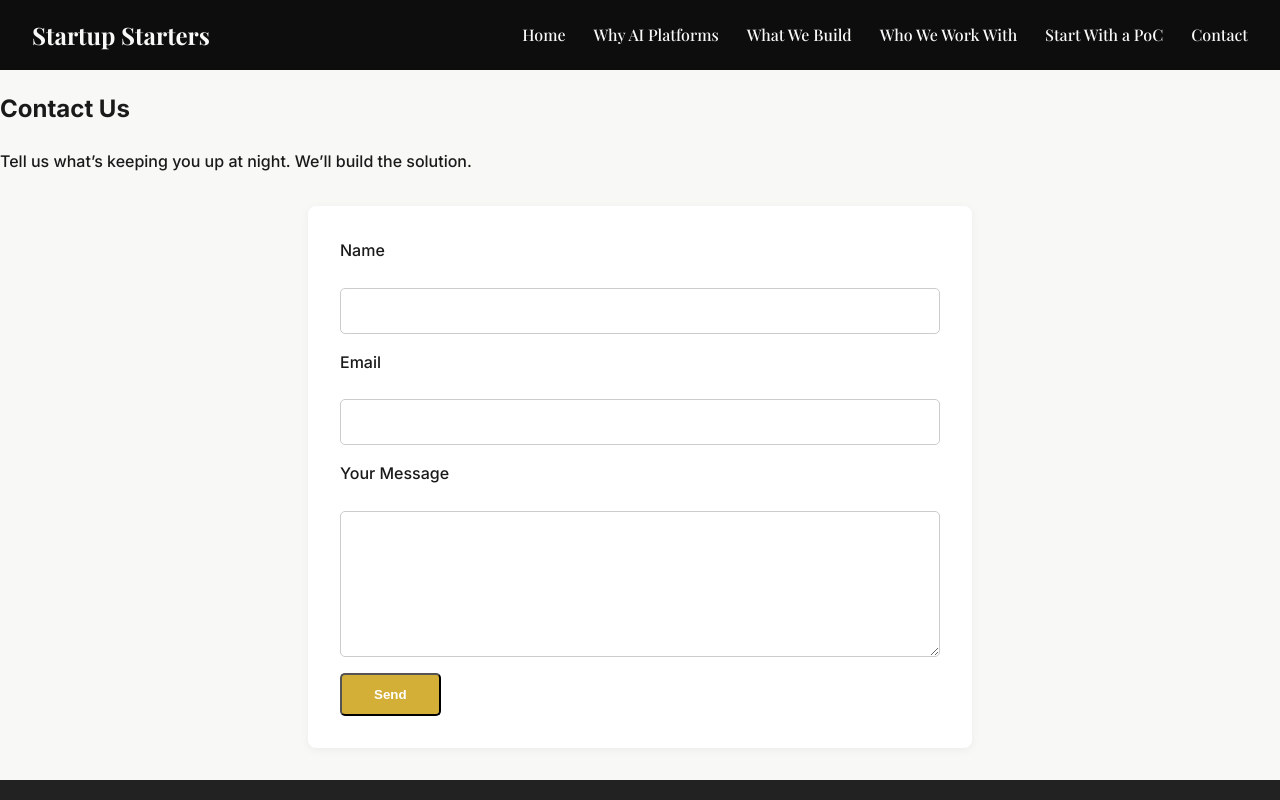
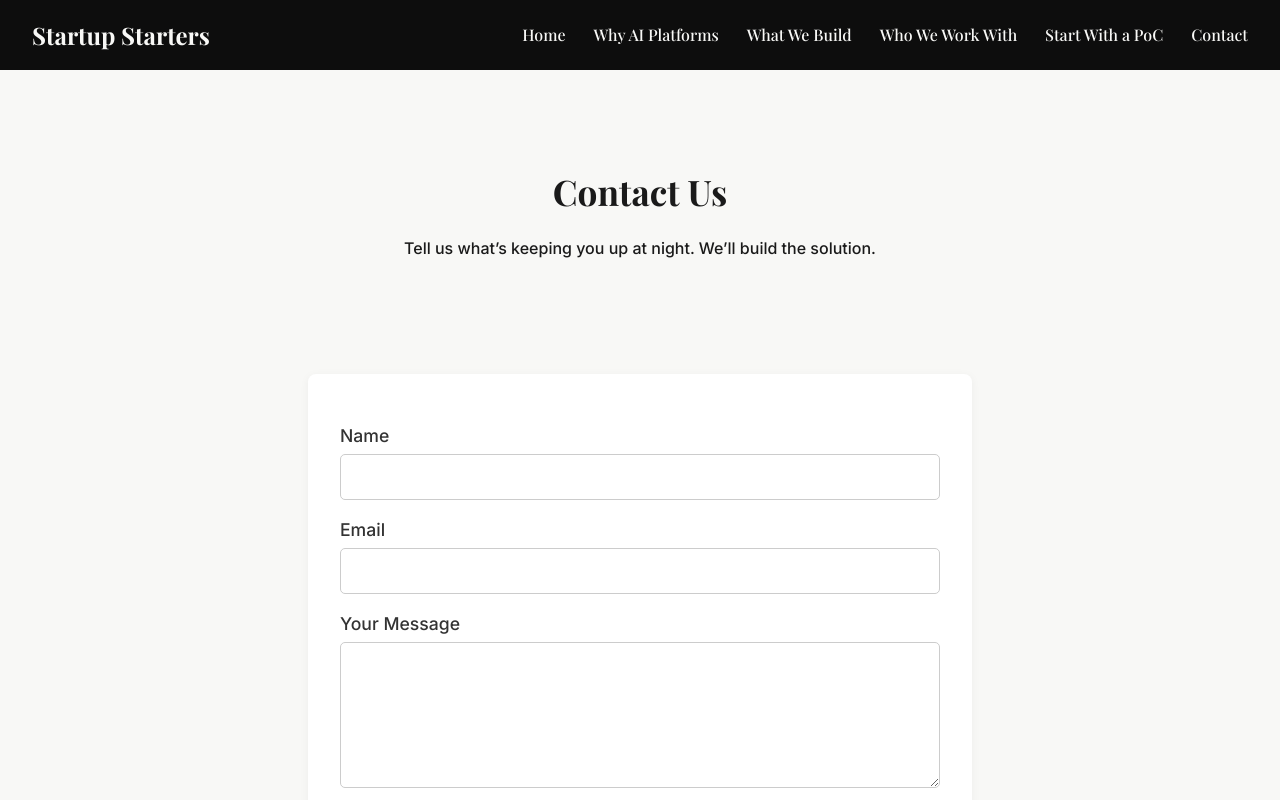
Before and after one commit to BlindingInsight/custom-agents, a plain HTML site: page contact.html in a window 1280 px wide. Shown: the top 800 px of the page. Drawn offline with nearby package versions, Linux system fonts and the light colour scheme.

Commit message:
Update style.css

```diff
--- a/style.css
+++ b/style.css
@@ -9,6 +9,7 @@ body {
   line-height: 1.6;
 }
 
+/* Navbar */
 .navbar {
   background-color: #0d0d0d;
   color: #f8f8f6;
@@ -35,6 +36,7 @@ body {
   font-weight: 700;
 }
 
+/* Hero */
 .hero {
   text-align: center;
   padding: 6rem 2rem;
@@ -60,22 +62,26 @@ body {
   text-decoration: none;
   border-radius: 5px;
   font-weight: 600;
+  display: inline-block;
 }
 
 .cta:hover {
   background-color: #b38e2d;
 }
 
+/* Value Props */
 .value-props {
   display: flex;
   justify-content: space-around;
   padding: 4rem 2rem;
   background-color: #f0f0ed;
+  flex-wrap: wrap;
 }
 
 .tile {
   flex: 1;
-  margin: 0 1rem;
+  min-width: 250px;
+  margin: 1rem;
   background-color: #ffffff;
   padding: 2rem;
   border-radius: 10px;
@@ -84,14 +90,33 @@ body {
   font-weight: 500;
 }
 
-.intro {
+/* Page Headers */
+.page-header {
+  text-align: center;
+  padding: 4rem 2rem 2rem;
+}
+
+.page-header h1 {
+  font-size: 2.2rem;
+  font-family: 'Playfair Display', serif;
+  margin-bottom: 0.5rem;
+}
+
+/* General Content */
+.content {
   max-width: 800px;
-  margin: 4rem auto;
-  padding: 0 2rem;
+  margin: 0 auto;
+  padding: 2rem;
   font-size: 1.1rem;
   color: #333;
 }
 
+.content h2 {
+  font-family: 'Playfair Display', serif;
+  margin-top: 2rem;
+}
+
+/* Quote Band */
 .quote-band {
   background-color: #0d0d0d;
   color: #f8f8f6;
@@ -102,6 +127,7 @@ body {
   font-style: italic;
 }
 
+/* Footer */
 footer {
   background-color: #222;
   color: #ccc;
@@ -119,21 +145,12 @@ footer a:hover {
   text-decoration: underline;
 }
 
-@media (max-width: 768px) {
-  .value-props {
-    flex-direction: column;
-  }
-
-  .tile {
-    margin-bottom: 2rem;
-  }
-
-  .hero h1 {
-    font-size: 2rem;
-  }
+.tagline {
+  font-style: italic;
+  margin-top: 0.5rem;
 }
 
-/* Contact Form Styles */
+/* Contact Form Styling */
 .contact-form {
   max-width: 600px;
   margin: 2rem auto;
@@ -143,26 +160,31 @@ footer a:hover {
   box-shadow: 0 2px 10px rgba(0,0,0,0.05);
   display: flex;
   flex-direction: column;
-  gap: 1rem;
 }
 
 .contact-form label {
+  margin-top: 1rem;
   font-weight: 500;
-  margin-bottom: 0.25rem;
+  display: block;
 }
 
 .contact-form input,
 .contact-form textarea {
-  background-color: #ffffff; /* explicitly white */
-  color: #1a1a1a; /* deep gray text */
-  border: 1px solid #ccc;
   font-family: 'Inter', sans-serif;
   font-size: 1rem;
   padding: 0.75rem;
   width: 100%;
   margin-top: 0.25rem;
+  border: 1px solid #ccc;
   border-radius: 5px;
   box-sizing: border-box;
+  background-color: #ffffff;
+  color: #1a1a1a;
+  display: block;
+}
+
+.contact-form textarea {
+  resize: vertical;
 }
 
 .contact-form input::placeholder,
@@ -176,11 +198,31 @@ footer a:hover {
   outline: none;
   border-color: #d4af37;
   box-shadow: 0 0 0 2px rgba(212, 175, 55, 0.15);
-  background-color: #ffffff; /* prevent dark inversion */
+  background-color: #ffffff;
   color: #1a1a1a;
 }
 
-.contact-form .cta {
-  width: fit-content;
+.contact-form button.cta {
+  margin-top: 1.5rem;
   align-self: flex-start;
 }
+
+/* Responsive */
+@media (max-width: 768px) {
+  .value-props {
+    flex-direction: column;
+    align-items: center;
+  }
+
+  .tile {
+    margin-bottom: 2rem;
+  }
+
+  .hero h1 {
+    font-size: 2rem;
+  }
+
+  .contact-form {
+    padding: 1.5rem;
+  }
+}
```
